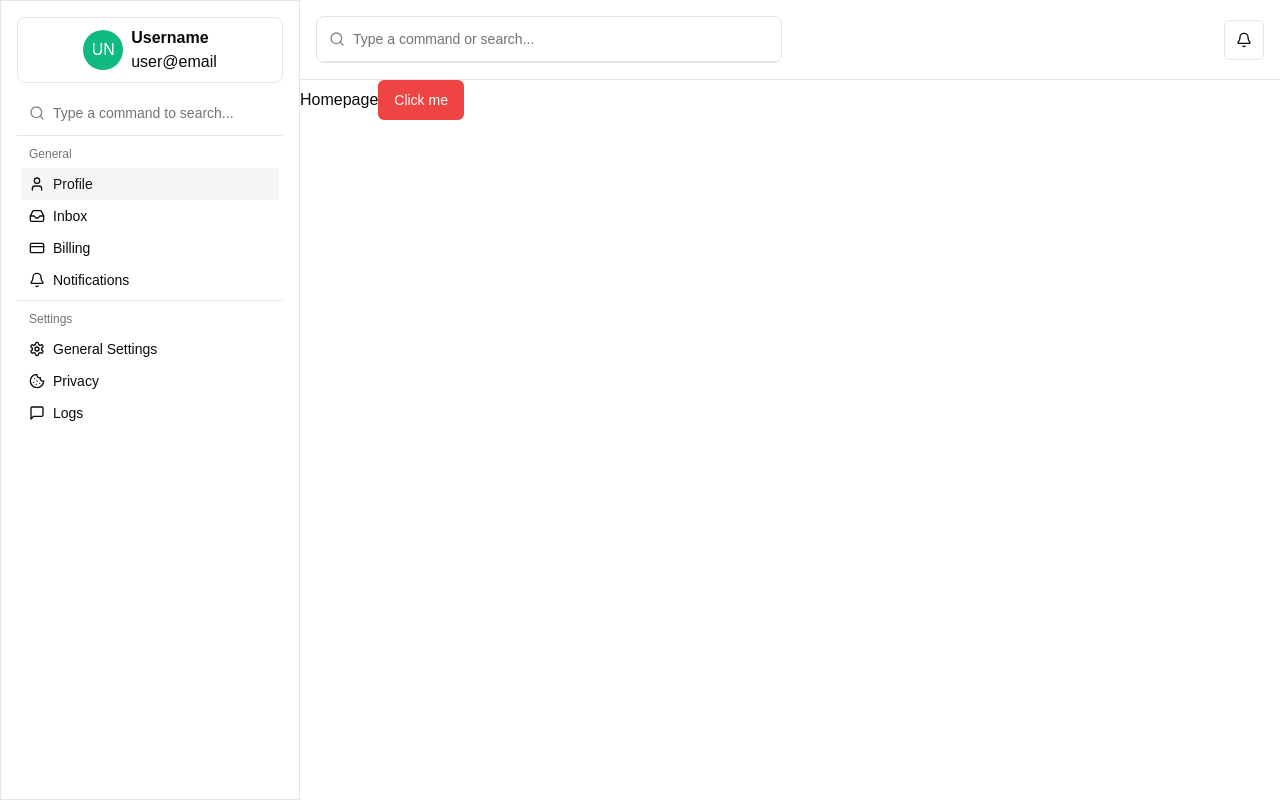
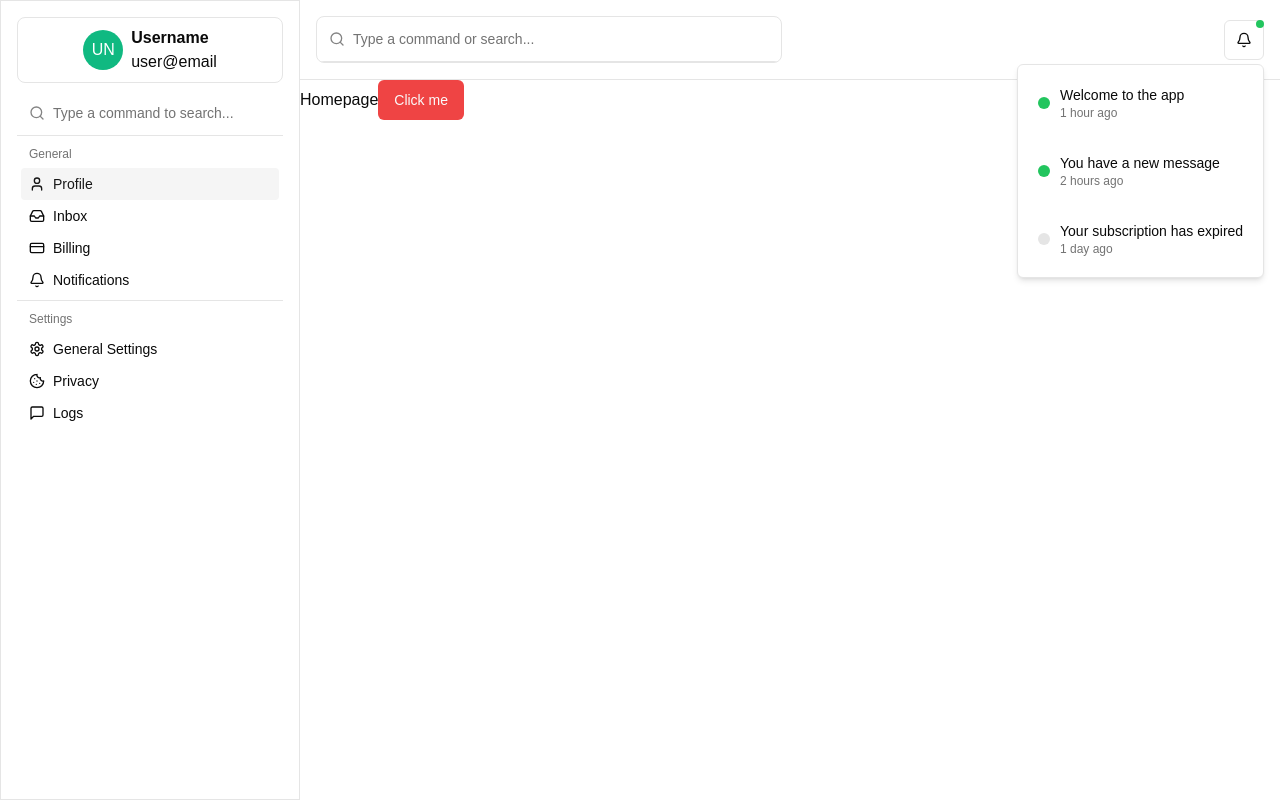
Before and after one commit to hussainzs/nextjs-shadcn-dashboard, a Next.js app: page / in a window 1280 px wide. Both pictures are taken after a click on the button 1244 px from the left and 39 px from the top of the page. Built offline with nearby package versions, Linux system fonts and the light colour scheme.

Commit message:
fixed hydration error and added new header metadata title

```diff
--- a/app/layout.tsx
+++ b/app/layout.tsx
@@ -17,7 +17,7 @@ const geistMono = Geist_Mono({
 });
 
 export const metadata: Metadata = {
-  title: "Create Next App",
+  title: "Dashboard",
   description: "Generated by create next app",
 };
 
--- a/components/ui/Header.tsx
+++ b/components/ui/Header.tsx
@@ -3,15 +3,78 @@
 import { CommandDemo } from "@/components/ui/CommandDemo";
 import { Button } from "@/components/ui/button";
 import { BellIcon } from "lucide-react";
+import {
+  DropdownMenu,
+  DropdownMenuContent,
+  DropdownMenuItem,
+  DropdownMenuTrigger,
+} from "@/components/ui/dropdown-menu";
+import React, { useState } from "react";
+
+// type for notification
+type Notification = {
+  text: string;
+  date: string;
+  read: boolean;
+};
+
+// bunch of dummy notifications
+const dummyNotificationsData: Notification[] = [
+  {
+    text: "Welcome to the app",
+    date: "1 hour ago",
+    read: false,
+  },
+  {
+    text: "You have a new message",
+    date: "2 hours ago",
+    read: false,
+  },
+  {
+    text: "Your subscription has expired",
+    date: "1 day ago",
+    read: true,
+  },
+];
 
 export default function Header() {
+  //   add state
+  const [notifications, setNotifications] = useState<Notification[]>(
+    dummyNotificationsData,
+  );
+
   return (
     <div className="grid grid-cols-2 gap-4 border-b p-4">
       <CommandDemo />
       <div className="flex items-center justify-end">
-        <Button variant="outline" size="icon">
-          <BellIcon />
-        </Button>
+        <DropdownMenu>
+          <DropdownMenuTrigger asChild={true}>
+            <div className="relative">
+              <Button variant="outline" size="icon">
+                <BellIcon />
+              </Button>
+              {notifications.find((item: Notification) => !item.read) && (
+                <span className="absolute right-0 top-0 size-2 rounded-full bg-green-500" />
+              )}
+            </div>
+          </DropdownMenuTrigger>
+          <DropdownMenuContent align="end">
+            {notifications.map((item: Notification, index: number) => (
+              <DropdownMenuItem
+                key={index}
+                className="flex cursor-pointer gap-2.5 p-4 hover:bg-neutral-50"
+              >
+                <div
+                  className={`size-3 rounded-full ${item.read ? "bg-neutral-200" : "bg-green-500"}`}
+                />
+                <div>
+                  <p className="text-sm font-medium">{item.text}</p>
+                  <p className="text-xs text-neutral-500">{item.date}</p>
+                </div>
+              </DropdownMenuItem>
+            ))}
+          </DropdownMenuContent>
+        </DropdownMenu>
       </div>
     </div>
   );
```
